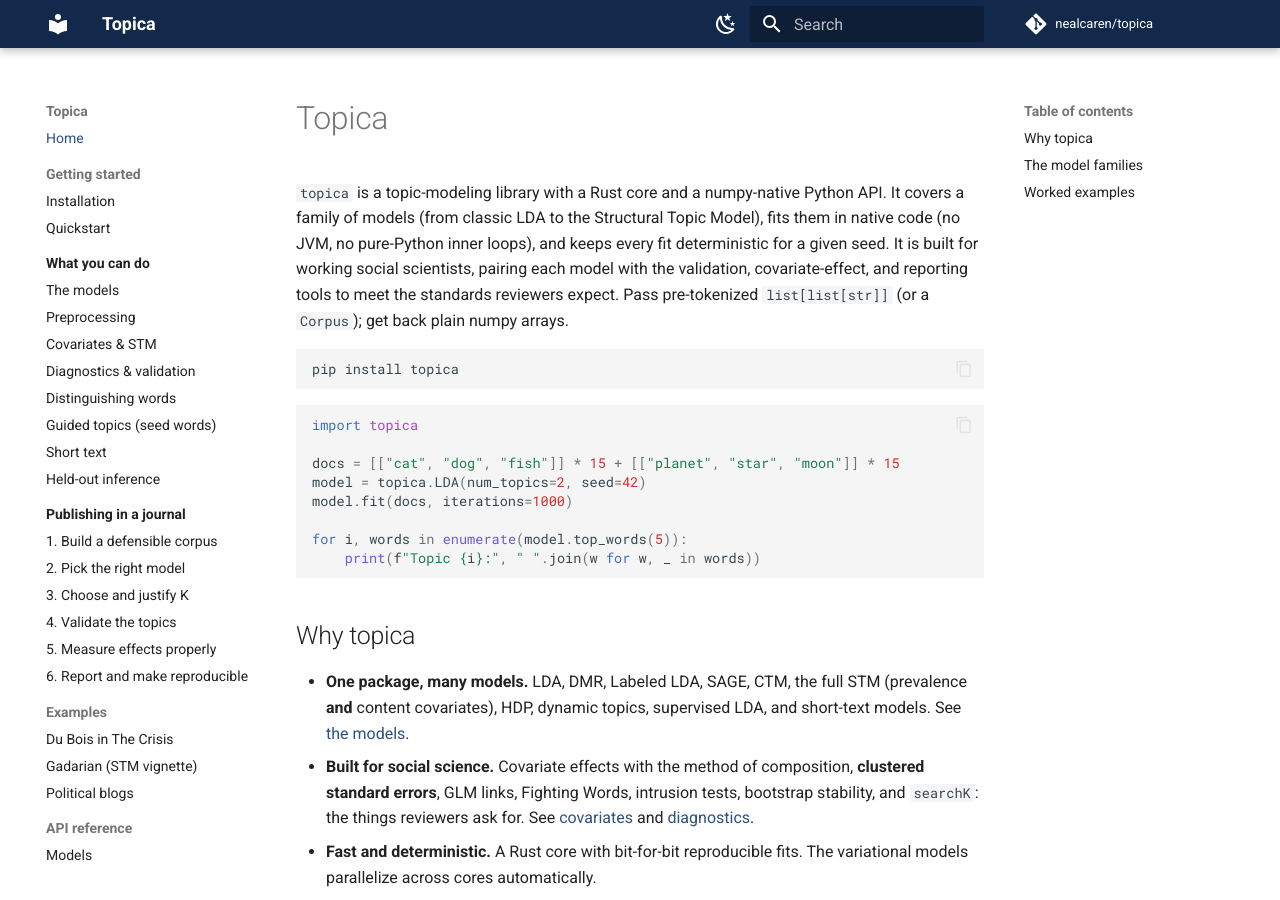
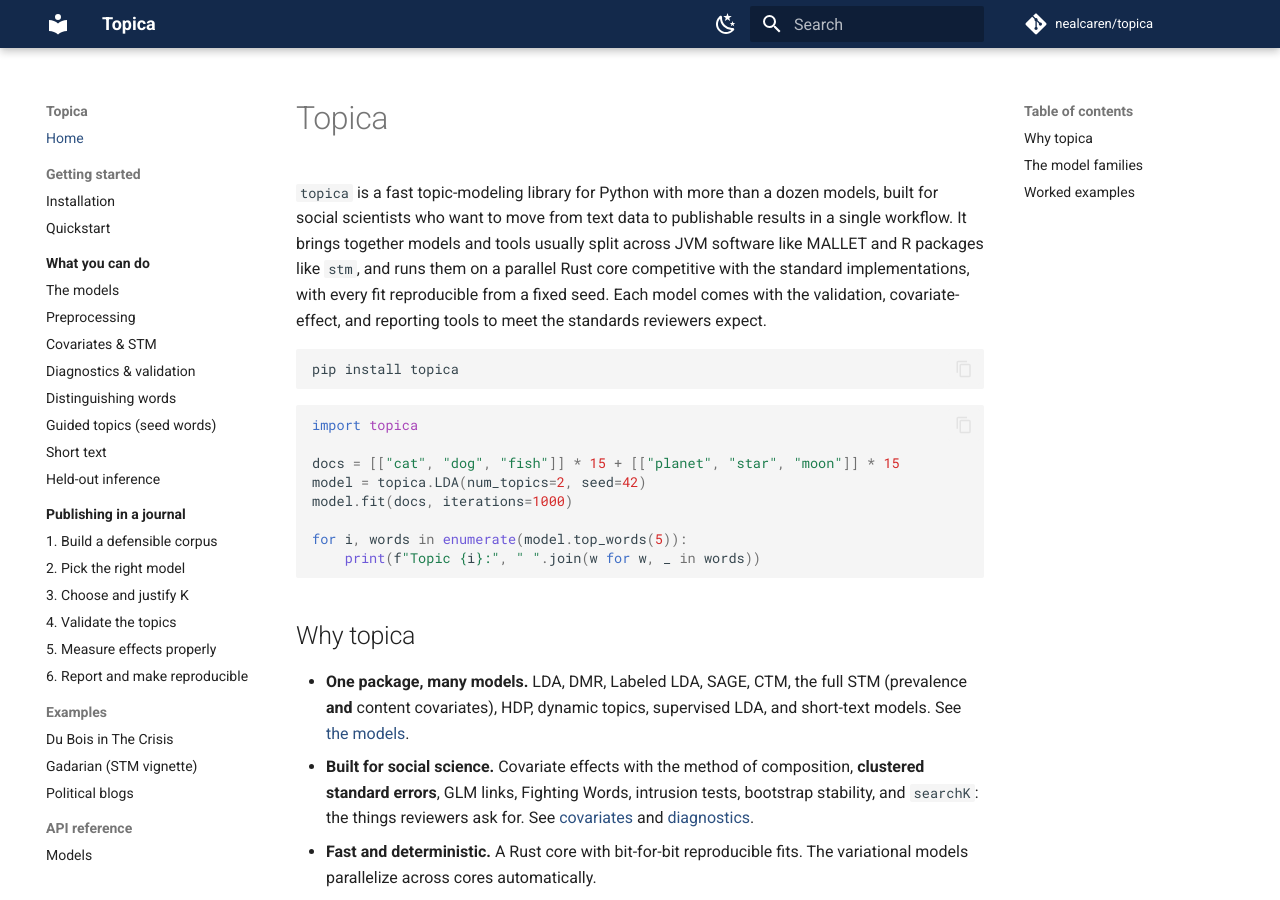
Before and after one commit to nealcaren/turbotopics, an MkDocs documentation site: the page built from docs/index.md, in a window 1280 px wide and 900 px high. Built offline with MkDocs 1.6.1 and Material for MkDocs 9.7.7, drawn with Linux system fonts in a browser that asks for light colours; comment, search, counter and statistics services are not loaded.

Commit message:
Reframe opening: lead with positioning (MALLET/stm, Rust speed)
Lead the README/docs intro with what topica is for (text to publishable results
in one workflow) and how it positions against the ecosystem it unifies (JVM
MALLET, R stm) on a parallel Rust core. Concrete model count ('more than a
dozen'), softened speed claim ('competitive with the standard implementations'),
reproducible-from-a-seed kept for the reviewer/publishing angle. No em dashes.

Co-Authored-By: Claude Opus 4.8 (1M context) <noreply@anthropic.com>

````diff
--- a/docs/index.md
+++ b/docs/index.md
@@ -1,12 +1,13 @@
 # Topica
 
-`topica` is a topic-modeling library with a Rust core and a numpy-native Python
-API. It covers a family of models (from classic LDA to the Structural Topic
-Model), fits them in native code (no JVM, no pure-Python inner loops), and keeps
-every fit deterministic for a given seed. It is built for working social
-scientists, pairing each model with the validation, covariate-effect, and
-reporting tools to meet the standards reviewers expect. Pass
-pre-tokenized `list[list[str]]` (or a `Corpus`); get back plain numpy arrays.
+`topica` is a fast topic-modeling library for Python with more than a dozen
+models, built for social scientists who want to move from text data to
+publishable results in a single workflow. It brings together models and tools
+usually split across JVM software like MALLET and R packages like `stm`, and
+runs them on a parallel Rust core competitive with the standard implementations,
+with every fit reproducible from a fixed seed. Each model comes with the
+validation, covariate-effect, and reporting tools to meet the standards
+reviewers expect.
 
 ```bash
 pip install topica
````
Also changed, not shown: README.md (+1 -1 lines).
